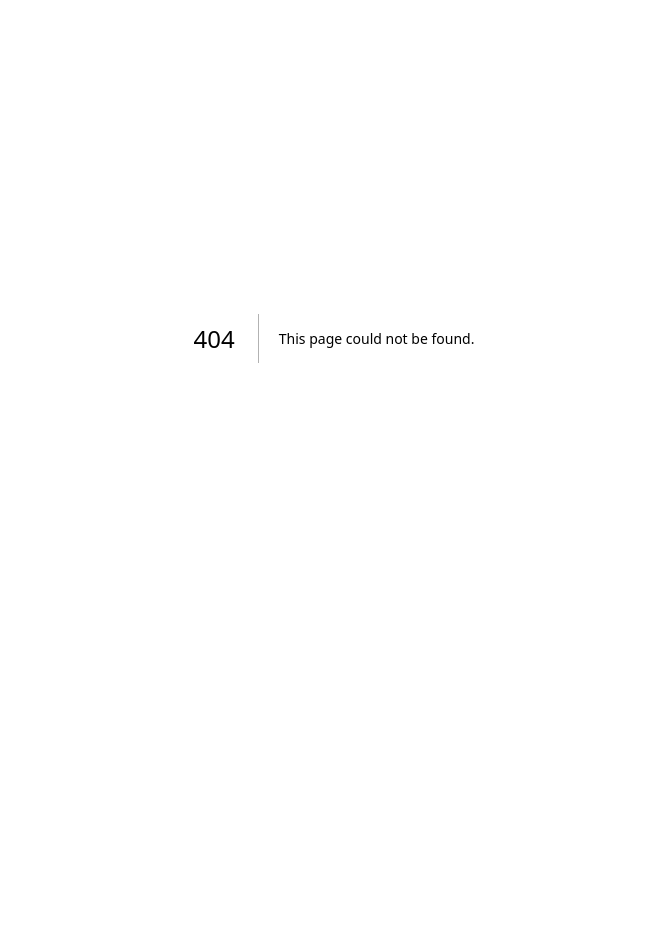
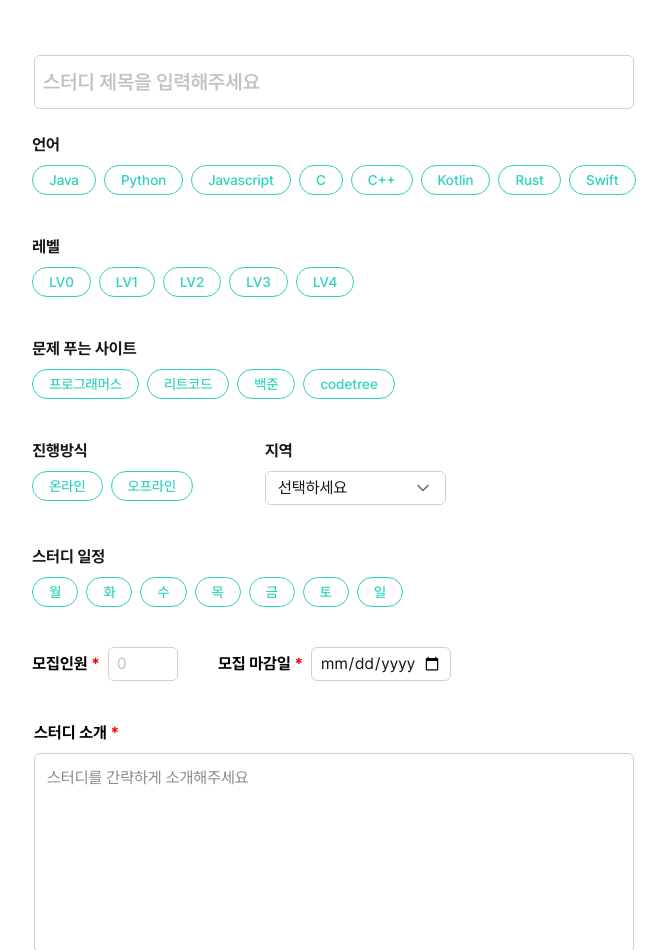
Before and after one commit to Nubblee/NubbleV2-FE, a Next.js app: page /studyRegister in a window 1280 px wide. Before the commit this address had no page. Shown: the part 62-1012 px from the top of the page, without its empty margins (306-973 px from the left). Before the commit the page ends 800 px from the top, so only its background shows below. Built offline with nearby package versions, Linux system fonts and the light colour scheme.

Commit message:
Design: 스터디 개설 페이지 퍼블리싱 (#47)

```diff
--- /dev/null
+++ b/app/(default)/studyRegister/_component/studyRegisterTag.tsx
@@ -0,0 +1,91 @@
+import Input from "@/components/Input/input";
+import Select from "@/components/Select";
+import TagGroup from "@/components/TagGroup/TagGroup";
+
+const languageOptions = [
+  "Java",
+  "Python",
+  "Javascript",
+  "C",
+  "C++",
+  "Kotlin",
+  "Rust",
+  "Swift",
+];
+
+const addressOptions = [
+  { label: "서울특별시", value: "seoul" },
+  { label: "부산광역시", value: "busan" },
+  { label: "대구광역시", value: "daegu" },
+  { label: "인천광역시", value: "incheon" },
+  { label: "광주광역시", value: "gwangju" },
+  { label: "대전광역시", value: "daejeon" },
+  { label: "울산광역시", value: "ulsan" },
+  { label: "세종특별자치시", value: "sejong" },
+  { label: "경기도", value: "gyeonggi" },
+  { label: "강원도", value: "gangwon" },
+  { label: "충청북도", value: "chungbuk" },
+  { label: "충청남도", value: "chungnam" },
+  { label: "전라북도", value: "jeonbuk" },
+  { label: "전라남도", value: "jeonnam" },
+  { label: "경상북도", value: "gyeongbuk" },
+  { label: "경상남도", value: "gyeongnam" },
+  { label: "제주특별자치도", value: "jeju" },
+];
+
+const problemOptions = ["프로그래머스", "리트코드", "백준", "codetree"];
+const levelOptions = ["LV0", "LV1", "LV2", "LV3", "LV4"];
+const howOptions = ["온라인", "오프라인"];
+const days = ["월", "화", "수", "목", "금", "토", "일"];
+const StudyRegisterTag = () => {
+  return (
+    <div className="flex flex-col gap-[40px] justify-center">
+      <TagGroup label="언어" options={languageOptions} />
+      <TagGroup label="레벨" options={levelOptions} />
+      <TagGroup label="문제 푸는 사이트" options={problemOptions} />
+      <div className="flex gap-18">
+        <TagGroup label="진행방식" options={howOptions} />
+        <div className="w-[30%]">
+          <h2 className="mb-2 font-bold">지역</h2>
+          <Select options={addressOptions} className="py-1" />
+        </div>
+      </div>
+      <TagGroup label="스터디 일정" options={days} />
+      <div className="flex w-full gap-10">
+        {/* 모집인원 */}
+        <div className="flex items-center gap-2">
+          <div>
+            <label htmlFor="personnel" className="font-bold text-black">
+              모집인원 <span className="text-red">*</span>
+            </label>
+          </div>
+          <div className="w-[70px]">
+            <Input
+              id="personnel"
+              placeholder="0"
+              className="py-1 border-gray-light flex-grow"
+            />
+          </div>
+        </div>
+
+        {/* 모집 마감일 */}
+        <div className="flex items-center gap-2">
+          <div>
+            <label htmlFor="deadline" className="font-bold text-black">
+              모집 마감일 <span className="text-red">*</span>
+            </label>
+          </div>
+          <div className="w-[140px]">
+            <Input
+              id="deadline"
+              type="date"
+              className="py-1 border-gray-light flex-grow"
+            />
+          </div>
+        </div>
+      </div>
+    </div>
+  );
+};
+
+export default StudyRegisterTag;
--- /dev/null
+++ b/app/(default)/studyRegister/page.tsx
@@ -0,0 +1,61 @@
+import StudyRegisterTag from "@/app/(default)/studyRegister/_component/studyRegisterTag";
+import Input from "@/components/Input/input";
+import Button from "@/components/Button";
+
+const studyRegister = () => {
+  return (
+    <div className="flex flex-col items-center justify-center w-full px-4 py-10">
+      {/* 제목 */}
+      <div className="mb-6 w-full max-w-[600px]">
+        <Input
+          id="title"
+          placeholder="스터디 제목을 입력해주세요"
+          className="py-3 text-xl font-semibold border-gray-light"
+        />
+      </div>
+
+      {/* 태그 및 설정 */}
+      <StudyRegisterTag />
+
+      {/* 스터디 소개 */}
+      <div className="mt-10 w-full max-w-[600px]">
+        <label
+          htmlFor="introduction"
+          className="font-bold text-black block mb-2"
+        >
+          스터디 소개 <span className="text-red">*</span>
+        </label>
+        <textarea
+          id="introduction"
+          placeholder="스터디를 간략하게 소개해주세요"
+          className="w-full h-[200px] p-3 border border-gray-light rounded-md resize-none"
+        />
+      </div>
+
+      {/* 스터디 신청 양식 */}
+      <div className="mt-10 w-full max-w-[600px]">
+        <label
+          htmlFor="applicationForm"
+          className="font-bold text-black block mb-2"
+        >
+          스터디 신청 양식 <span className="text-red">*</span>
+        </label>
+        <textarea
+          id="applicationForm"
+          placeholder={`코딩스터디 언어:\n코딩스터디 레벨:\n선호하는 코딩테스트 사이트:\n가능한 스터디 시간:\n원하는 스터디 요일:\n이 스터디에 가입하고 싶은 이유:\n깃허브 아이디:\n사는 지역:`}
+          className="w-full h-[240px] p-3 border border-gray-light rounded-md resize-none"
+        />
+      </div>
+
+      {/* 버튼 영역 */}
+      <div className="mt-10 flex gap-4">
+        <Button variant="outlined" className="px-6 py-2">
+          임시저장
+        </Button>
+        <Button className="px-6 py-2">생성하기</Button>
+      </div>
+    </div>
+  );
+};
+
+export default studyRegister;
--- a/components/Select.tsx
+++ b/components/Select.tsx
@@ -15,6 +15,7 @@ export interface SelectProps {
   onChange?: (value: string) => void;
   placeholder?: string;
   variant?: "default" | "underline";
+  className?: string;
 }
 
 const variantStyles = {
@@ -28,14 +29,16 @@ const Select = ({
   onChange,
   placeholder = "선택하세요",
   variant = "default",
+  className,
 }: SelectProps) => {
   return (
     <RadixSelect.Root value={value} onValueChange={onChange}>
       <RadixSelect.Trigger
         className={clsx(
-          "w-full flex items-center justify-between px-3 py-2 text-base bg-white cursor-pointer appearance-none",
+          "w-full flex items-center justify-between px-3 text-base bg-white cursor-pointer appearance-none",
           "focus:outline-none focus:ring-2 focus:ring-green-light",
-          variantStyles[variant]
+          variantStyles[variant],
+          className ?? "py-2"
         )}
       >
         <RadixSelect.Value placeholder={placeholder} />
```
